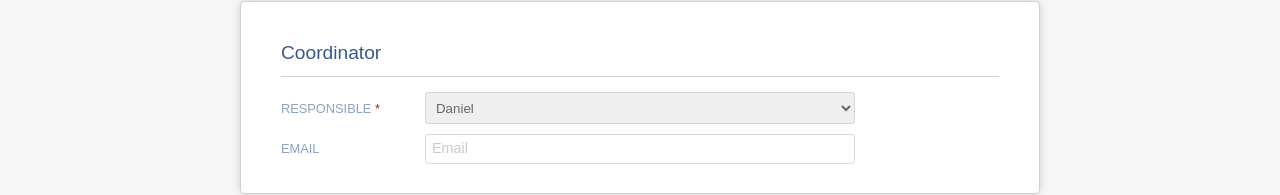
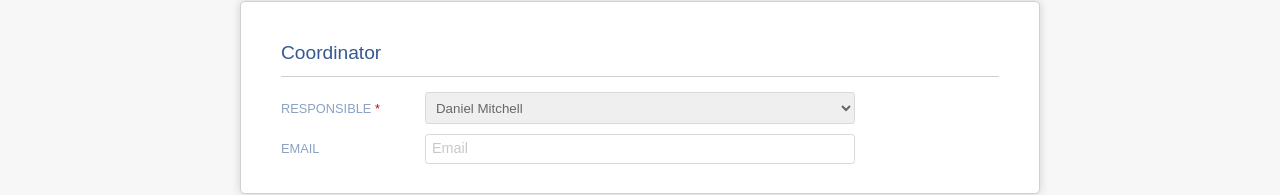
Before and after one commit to Vanilna/react-form, a React (Create React App) app: page / in a window 1280 px wide. Shown: the part 507-702 px from the top of the page. Built offline with nearby package versions, Linux system fonts and the light colour scheme.

Commit message:
fix select styling, handle change in select and in radiogrop

```diff
--- a/src/Components/Input/Input.js
+++ b/src/Components/Input/Input.js
@@ -42,36 +42,41 @@ const Input = props => {
           onChange={props.handleChange}
           onBlur={props.validate}
           id={props.key}
+          name={props.elementConfig.name}
         >
-          {props.elementConfig.options.map(option => (
-            <option
-              key={option.id}
-              value={option.name}
-              disabled={option.disabled}
-            >
-              {option.name}
+          {props.elementConfig.options.map(option => {
+            const name = option.lastname
+              ? `${option.name} ${option.lastname}`
+              : option.name;
+            return (
+              <option key={option.id} value={name}>
+                {name}
               </option>
-          ))}
+            );
+          })}
         </select>
       );
       break;
     case "radio__group":
       inputElement = (
         <div className={classes.Input__Group}>
-          {props.elementConfig.options.map(element => (
+          {props.elementConfig.options.map(element => {
+            return (
               <Fragment key={element.id}>
                 <input
                   className={inputClasses.join("")}
                   {...element.elementConfig}
                   onChange={props.handleChange}
-                name={element.name}
+                  onBlur={props.validate}
                   id={element.name}
+                  checked={props.value === element.elementConfig.value}
                 />
                 <label htmlFor={element.name} className={classes.LabelVisible}>
                   {element.label}
                 </label>
               </Fragment>
-          ))}
+            );
+          })}
         </div>
       );
       break;
@@ -91,7 +96,6 @@ const Input = props => {
   return (
     <Fragment>
       {inputElement}
-      {console.log("here")}
       {/* <label
         className={props.isLabelVisible ? classes.LabelVisible : classes.Label}
         htmlFor={props.key}
--- a/src/Components/Input/Input.module.css
+++ b/src/Components/Input/Input.module.css
@@ -7,8 +7,7 @@
   width: auto;
 }
 
-.Input::placeholder,
-.Input option {
+.Input::placeholder {
   color: #c9c9c9;
   font-size: 0.9rem;
 }
--- a/src/Containers/Form/Form.js
+++ b/src/Containers/Form/Form.js
@@ -107,7 +107,7 @@ const Form = () => {
     email,
     date,
     time,
-    timePeriod,
+    period,
     duration
   } = elements;
 
@@ -143,9 +143,11 @@ const Form = () => {
               )}
           </InputWrapper>
           <InputWrapper label="payment" isRequired={false}>
-            <div>
+            <div className={classes.inline}>
               {payment}
-              {elementsConfig.payment.value === "paid" ? { fee } : null}
+              {elementsConfig.payment.value === "paid" && (
+                <Fragment>{fee}</Fragment>
+              )}
             </div>
             {!elementsConfig.payment.valid &&
               elementsConfig.payment.touched && (
@@ -183,7 +185,7 @@ const Form = () => {
             <div className={classes.inline}>
               {date}
               {time}
-              {timePeriod}
+              {period}
             </div>
             {!elementsConfig.date.valid && elementsConfig.date.touched && (
               <ErrorTooltip errorMassage={elementsConfig.date.errorMassage} />
@@ -191,10 +193,9 @@ const Form = () => {
             {!elementsConfig.time.valid && elementsConfig.time.touched && (
               <ErrorTooltip errorMassage={elementsConfig.time.errorMassage} />
             )}
-            {!elementsConfig.timePeriod.valid &&
-              elementsConfig.timePeriod.touched && (
-                <ErrorTooltip errorMassage={elementsConfig.date.errorMassage} />
-              )}
+            {!elementsConfig.period.valid && elementsConfig.period.touched && (
+              <ErrorTooltip errorMassage={elementsConfig.date.errorMassage} />
+            )}
           </InputWrapper>
           <InputWrapper label="duration" isRequired={false}>
             {duration}
--- a/src/Data/FormStructure.js
+++ b/src/Data/FormStructure.js
@@ -46,7 +46,7 @@ const formStructure = {
       options: [...categories]
     },
     isLabelVisible: false,
-    value: "",
+    value: "Select category",
     validationRules: null,
     valid: true,
     touched: false
@@ -60,7 +60,6 @@ const formStructure = {
             type: "radio",
             value: "free",
             name: "payment",
-            checked: true,
             "aria-label": "free event"
           },
           label: "Free event",
@@ -181,7 +180,7 @@ const formStructure = {
     valid: true,
     touched: false
   },
-  timePeriod: {
+  period: {
     elementType: "radio__group",
     elementConfig: {
       options: [
```
Lines whose indentation alone changed are shown as unchanged.
